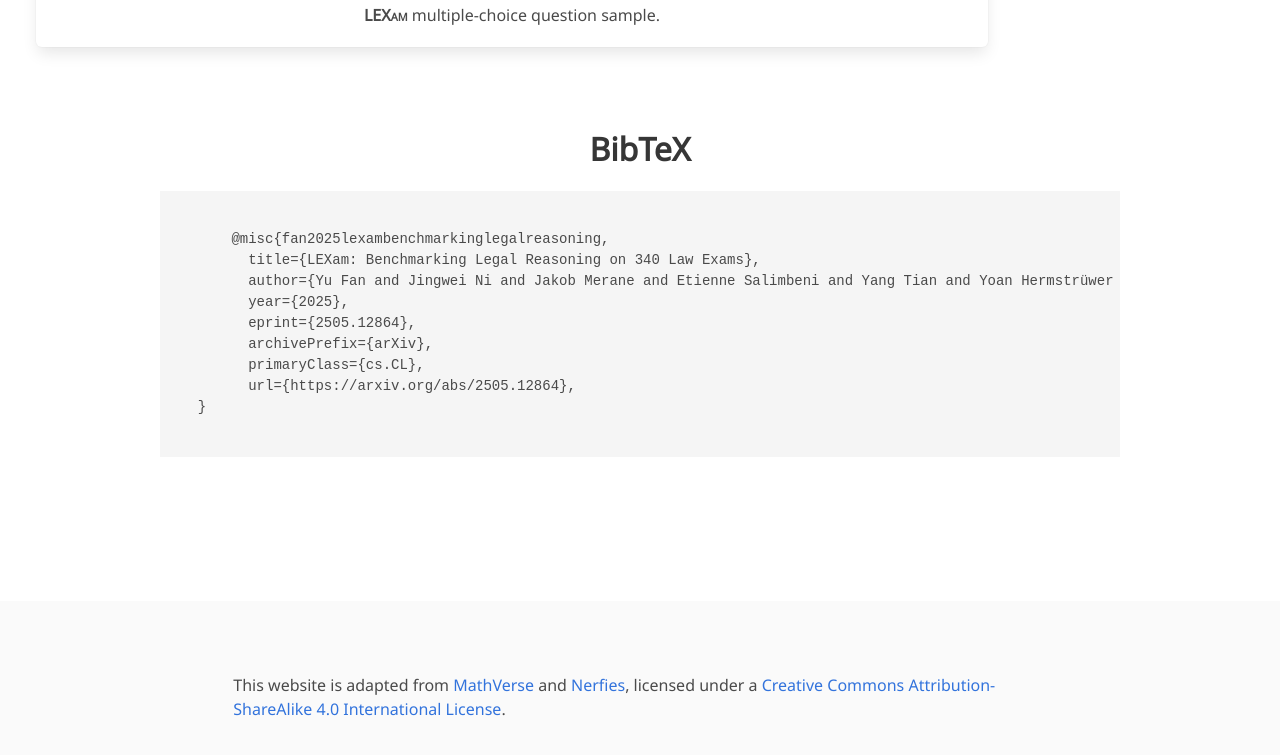
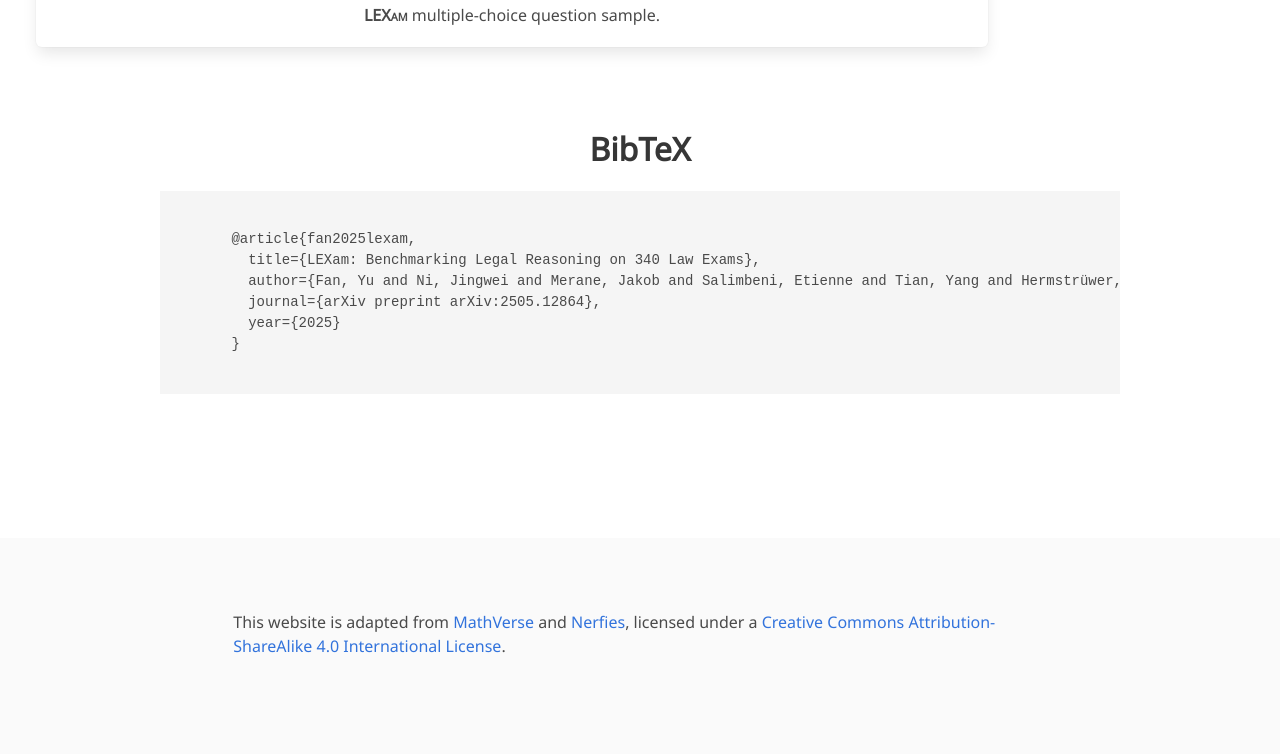
Before and after one commit to LEXam-Benchmark/lexam-benchmark.github.io, a plain HTML site: page index.html in a window 1280 px wide. Shown: the part 2494-3249 px from the top of the page. Drawn offline with nearby package versions, Linux system fonts and the light colour scheme; a script that the page names is missing; some icons are missing; a web font is replaced by a local one.

Commit message:
update bibtex

```diff
--- a/index.html
+++ b/index.html
@@ -431,15 +431,12 @@
   <div class="container is-max-desktop content">
     <h2 class="title is-3 has-text-centered">BibTeX</h2>
     <pre><code>
-      @misc{fan2025lexambenchmarkinglegalreasoning,
+      @article{fan2025lexam,
         title={LEXam: Benchmarking Legal Reasoning on 340 Law Exams},
-        author={Yu Fan and Jingwei Ni and Jakob Merane and Etienne Salimbeni and Yang Tian and Yoan Hermstrüwer and Yinya Huang and Mubashara Akhtar and Florian Geering and Oliver Dreyer and Daniel Brunner and Markus Leippold and Mrinmaya Sachan and Alexander Stremitzer and Christoph Engel and Elliott Ash and Joel Niklaus},
-        year={2025},
-        eprint={2505.12864},
-        archivePrefix={arXiv},
-        primaryClass={cs.CL},
-        url={https://arxiv.org/abs/2505.12864},
-  }
+        author={Fan, Yu and Ni, Jingwei and Merane, Jakob and Salimbeni, Etienne and Tian, Yang and Hermstrüwer, Yoan and Huang, Yinya and Akhtar, Mubashara and Geering, Florian and Dreyer, Oliver and Brunner, Daniel and Leippold, Markus and Sachan, Mrinmaya and Stremitzer, Alexander and Engel, Christoph and Ash, Elliott and Niklaus, Joel},
+        journal={arXiv preprint arXiv:2505.12864},
+        year={2025}
+      }
     </code></pre>
   </div>
 </section>
```
